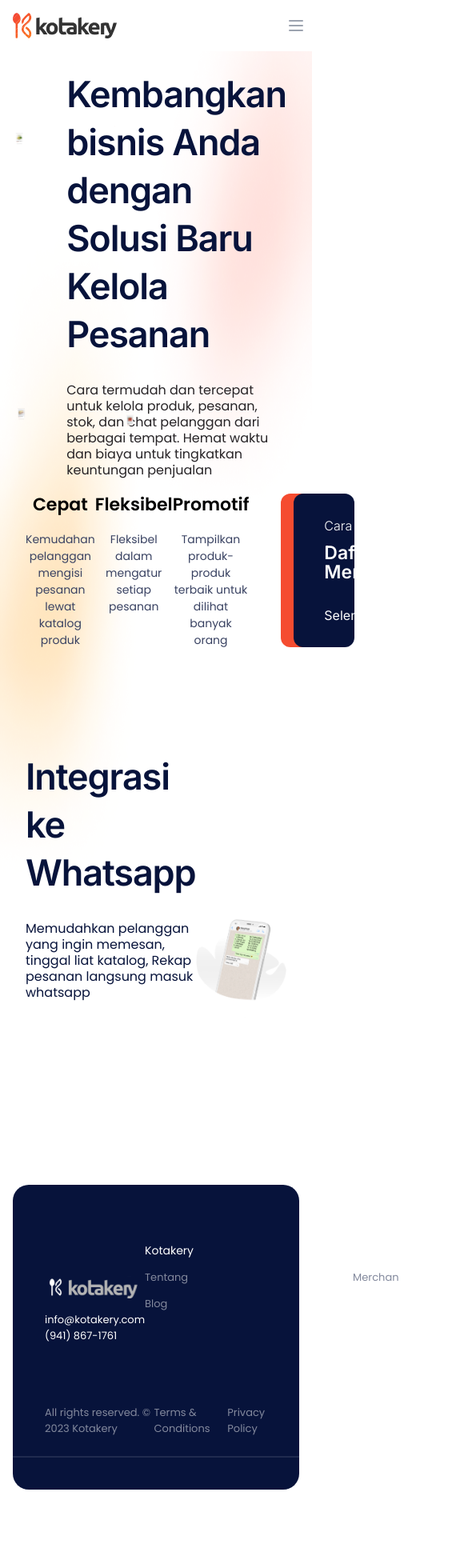
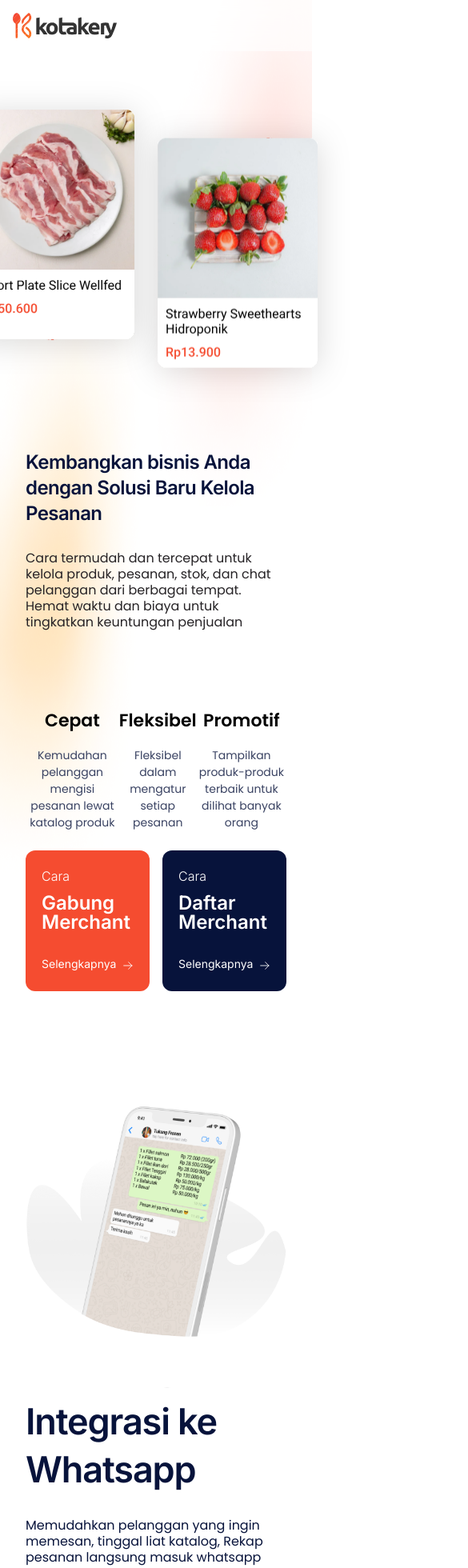
Before and after one commit to ikbalmoh/kotakery, a Next.js app: page / in a window 390 px wide. Shown: the top 1960 px of the page at 80% size, 585 px wide, since content can reach past the window. Before the commit the page ends 1878 px from the top, so only its background shows below. Built offline with nearby package versions, Linux system fonts and the light colour scheme.

Commit message:
landing page: responsive

```diff
--- a/src/app/(home)/components/Cta.tsx
+++ b/src/app/(home)/components/Cta.tsx
@@ -11,23 +11,23 @@
 
 const Cta = ({ href, label, dark }: ButtonProps) => {
   let className = classNames(
-    'w-full rounded-xl px-[38px] py-[28px] group',
+    'w-full rounded-xl p-5 md:p-8 group transition-transform scale-100 hover:scale-105',
     dark ? 'bg-[#07133B] hover:bg-[#0F2057]' : 'bg-[#F54C30] hover:bg-[#FF5F44]'
   );
 
   return (
     <Link className={className} href={href}>
-      <div className='text-white'>
-        <span className='text-[16px] font-light leading-4'>Cara</span>
-        <h4 className='text-[23px] font-semibold mt-[10px] mb-[30px] leading-6'>
+      <div className="text-white">
+        <span className="text-base font-light leading-4">Cara</span>
+        <h4 className="text-2xl font-semibold mt-[10px] mb-[30px] leading-6">
           {label}
         </h4>
-        <div className='flex justify-between text-[16px]'>
+        <div className="flex justify-between text-sm">
           <span>Selengkapnya</span>
-          <ArrowRightIcon className='w-9 h-6 group-hover:w-6 ease-in-out duration-300' />
+          <ArrowRightIcon className="ml-2 w-9 h-6 group-hover:w-6 ease-in-out duration-300" />
         </div>
       </div>
     </Link>
   );
 };
-export default Cta
+export default Cta;
--- a/src/app/(home)/components/Footer.tsx
+++ b/src/app/(home)/components/Footer.tsx
@@ -1,47 +1,75 @@
-
 import { Poppins } from 'next/font/google';
+import Image from 'next/image';
 
 const poppins = Poppins({ subsets: ['latin'], weight: ['400', '600'] });
 
 export default function Footer() {
   return (
-    <footer className='container mx-auto px-4 max-w-[1440px]'>
-      <div className='items-center justify-between bg-[#07133B] rounded-[20px] pb-[40px] mb-4'>
-        <div className='container flex items-center px-10 mx-auto pt-[72px] pb-[35px] max-w-[1244px] justify-between'>
-          <div className={`${poppins.className} w-[500px] text-[13px] leading-[20px] text-white`}>
-            <img src='/kotakery-footer.svg' alt='Kotakery' className='mb-4' />
-            <p>info@kotakery.com</p>
-            <p>(941) 867-1761</p>
+    <footer className="container mx-auto px-4 max-w-[1440px]">
+      <div className="items-center justify-between bg-[#07133B] rounded-[20px] pb-10 mb-4">
+        <div className="container px-10 mx-auto pt-[72px] pb-[35px] max-w-[1244px] grid grid-cols-12">
+          <div
+            className={`${poppins.className} col-span-12 md:col-span-6 xl:col-span-3 leading-5 text-white`}
+          >
+            <Image
+              src="/kotakery-footer.svg"
+              alt="Kotakery"
+              className="mb-4"
+              width={130}
+              height={30}
+            />
+            <p className="text-xs">info@kotakery.com</p>
+            <p className="text-xs">(941) 867-1761</p>
           </div>
-          <div className={`${poppins.className} text-[14px] leading-[21px] text-white flex`}>
-            <div className='w-[260px]'>
-              <ul className='flex flex-col space-y-3 text-[#83899D]'>
-                <li className='text-white'>Kotakery</li>
-                <li><a href="#" className="text-[13px] hover:text-white">Tentang</a></li>
-                <li><a href="#" className="text-[13px] hover:text-white">Blog</a></li>
+          <div className="col-span-12 md:col-span-6 xl:col-span-3">
+            <ul className="flex flex-col space-y-3 text-[#83899D]">
+              <li className="text-white">Kotakery</li>
+              <li>
+                <a href="#" className="text-xs hover:text-white">
+                  Tentang
+                </a>
+              </li>
+              <li>
+                <a href="#" className="text-xs hover:text-white">
+                  Blog
+                </a>
+              </li>
             </ul>
           </div>
-            <div className='w-[260px]'>
-              <ul className='flex flex-col space-y-3 text-[#83899D]'>
-                <li className='text-white'>Layanan</li>
-                <li><a href="#" className="text-[13px] hover:hover:text-white">Merchan</a></li>
+          <div className="col-span-12 md:col-span-6 xl:col-span-3">
+            <ul className="flex flex-col space-y-3 text-[#83899D]">
+              <li className="text-white">Layanan</li>
+              <li>
+                <a href="#" className="text-xs hover:hover:text-white">
+                  Merchan
+                </a>
+              </li>
             </ul>
           </div>
-            <div className='flex-1'>
-              <p className={`${poppins.className} text-[16px] leading-[24px] text-[#83899D]`}>
+          <div className="col-span-12 md:col-span-6 xl:col-span-3">
+            <p
+              className={`${poppins.className} text-sm leading-6 text-[#83899D]`}
+            >
               Jl. Ahmad Yani Timur No.502, Sucikaler, Kec. Karangpawitan,
               Kabupaten Garut, Jawa Barat 44182
             </p>
           </div>
         </div>
-        </div>
-        <div className='container flex justify-between px-10 mx-auto max-w-[1244px] pb-[24px] border-b-2 border-[#202B4F]'>
-          <span className={`${poppins.className} text-[13px] leading-[20px] text-[#83899D]`}>
+        <div className="container flex justify-between px-10 mx-auto max-w-[1244px] pb-[24px] border-b-2 border-[#202B4F]">
+          <span
+            className={`${poppins.className} text-xs leading-5 text-[#83899D]`}
+          >
             All rights reserved. © 2023 Kotakery
           </span>
-          <span className={`${poppins.className} text-[13px] leading-[20px] text-[#83899D] flex`}>
-            <a href='#' className='mr-5 hover:text-white'>Terms & Conditions</a>
-            <a href='#' className='hover:text-white'>Privacy Policy</a>
+          <span
+            className={`${poppins.className} text-xs leading-5 text-[#83899D] flex`}
+          >
+            <a href="#" className="mr-5 hover:text-white">
+              Terms & Conditions
+            </a>
+            <a href="#" className="hover:text-white">
+              Privacy Policy
+            </a>
           </span>
         </div>
       </div>
--- a/src/app/(home)/components/Hero.tsx
+++ /dev/null
@@ -1,114 +0,0 @@
-import Image from 'next/image';
-import { Poppins } from 'next/font/google';
-
-const poppins = Poppins({ subsets: ['latin'], weight: '400' });
-
-export default function Hero() {
-  return (
-    <div className='flex-col lg:max-h-screen lg:min-h-screen mt-5'>
-      <section className='overflow-hidden'>
-        <div className='container flex items-center mx-auto px-4 max-w-[1244px]'>
-          <div className='max-w-[650px] w-[650px] h-[450px] intro-y relative'>
-            <Image
-              src={'/card-product-1.svg'}
-              width={255}
-              height={366}
-              alt='Hero Image'
-              className='floating-card-1 absolute left-[-15px] top-[40px]'
-            />
-            <Image
-              src={'/card-product-2.svg'}
-              width={255}
-              height={366}
-              alt='Hero Image'
-              className='floating-card-4 absolute right-[30px] bottom-[60px]'
-            />
-            <Image
-              src={'/arrow-image.svg'}
-              width={420}
-              height={266}
-              alt='Hero Image'
-              className='floating-element absolute left-[100px] top-[40px]'
-            />
-            <Image
-              src={'/card-product-3.svg'}
-              width={255}
-              height={366}
-              alt='Hero Image'
-              className='floating-card-2 absolute left-[110px] bottom-[35px]'
-            />
-            <Image
-              src={'/card-product-4.svg'}
-              width={255}
-              height={366}
-              alt='Hero Image'
-              className='floating-card-3 absolute right-[170px] top-[17px]'
-            />
-          </div>
-          <div className='flex-col w-[486px] ml-[40px]'>
-            <h1 className='mt-1 text-[45px] leading-[60px] tracking-tight text-[#07133B]'>
-              Kembangkan bisnis Anda dengan Solusi Baru Kelola Pesanan
-            </h1>
-            <p
-              className={`${poppins.className} text-[16px] leading-[20px] mt-[30px] text-[#262326]`}
-            >
-              Cara termudah dan tercepat untuk kelola produk, pesanan, stok, dan
-              chat pelanggan dari berbagai tempat. Hemat waktu dan biaya untuk
-              tingkatkan keuntungan penjualan
-            </p>
-          </div>
-        </div>
-      </section>
-      <section className='overflow-hidden'>
-        <div className='container flex items-center mx-auto px-4 max-w-[1244px] justify-between'>
-          <div className='flex max-w-[620px] w-[620px] justify-between'>
-            <div className='flex-col text-center max-w-[170px]'>
-              <h4
-                className={`${poppins.className} text-[22px] leading-[34px] font-[600] mb-[16px]`}
-              >
-                Cepat
-              </h4>
-              <p
-                className={`${poppins.className} text-[14px] leading-[21px] text-[#394262]`}
-              >
-                Kemudahan pelanggan mengisi pesanan lewat katalog produk
-              </p>
-            </div>
-            <div className='flex-col text-center max-w-[170px]'>
-              <h4
-                className={`${poppins.className} text-[22px] leading-[34px] font-[600] mb-[16px]`}
-              >
-                Fleksibel
-              </h4>
-              <p
-                className={`${poppins.className} text-[14px] leading-[21px] text-[#394262]`}
-              >
-                Fleksibel dalam mengatur setiap pesanan
-              </p>
-            </div>
-            <div className='flex-col text-center max-w-[170px]'>
-              <h4
-                className={`${poppins.className} text-[22px] leading-[34px] font-[600] mb-[16px]`}
-              >
-                Promotif
-              </h4>
-              <p
-                className={`${poppins.className} text-[14px] leading-[21px] text-[#394262]`}
-              >
-                Tampilkan produk-produk terbaik untuk dilihat banyak orang
-              </p>
-            </div>
-          </div>
-          <div className='flex justify-between w-[486px] ml-[40px]'>
-            <button className='bg-[#F54C30] rounded-xl h-[192px] w-[233px]'>
-              <span className='text-white'>Gabung Merchant</span>
-            </button>
-            <button className='bg-[#07133B] rounded-xl h-[192px] w-[233px]'>
-              <span className='text-white'>Gabung Merchant</span>
-            </button>
-          </div>
-        </div>
-      </section>
-    </div>
-  );
-}
--- a/src/app/(home)/components/Navbar.tsx
+++ b/src/app/(home)/components/Navbar.tsx
@@ -1,45 +1,44 @@
-import Link from 'next/link'
-import Image from 'next/image'
-import Button from '@/components/Button';
+import Link from 'next/link';
+import Image from 'next/image';
 
 export default function Navbar() {
   return (
-    <nav className='bg-white sticky top-0 z-10'>
-      <div className='container mx-auto px-4 max-w-[1244px]'>
-        <div className='flex items-center justify-between h-16'>
-          <div className='flex items-center'>
-            <Link href='#' className='text-white text-lg font-semibold'>
+    <nav className="backdrop-blur-lg sticky top-0 z-10 bg-white/60">
+      <div className="container mx-auto px-4 max-w-[1244px]">
+        <div className="flex items-center justify-between h-16">
+          <div className="flex items-center">
+            <Link href="#" className="text-white text-lg font-semibold">
               <Image
                 src={'/kotakery-logo-with-text.svg'}
                 height={130}
                 width={130}
-                alt='Kotakery'
-                className='mr-3'
+                alt="Kotakery"
+                className="mr-3"
               />
             </Link>
           </div>
-          <div className='flex items-center'>
-            <div className='hidden md:block'>
+          <div className="flex items-center">
+            <div className="hidden md:block">
               <Link
-                href='/auth/signin'
-                className='bg-transparent border rounded border-[#F54C30] text-[#F54C30] shadow-none w-min whitespace-nowrap hover:bg-[#ffebe8] px-5 py-[5px] font-medium transition-all'
+                href="/auth/signin"
+                className="bg-transparent border rounded border-[#F54C30] text-[#F54C30] shadow-none w-min whitespace-nowrap hover:bg-[#ffebe8] px-5 py-[5px] font-medium transition-all"
               >
                 <span>Masuk</span>
               </Link>
             </div>
           </div>
-          <div className='-mr-2 flex md:hidden'>
-            <button className='text-gray-400 hover:text-white focus:outline-none focus:text-white'>
+          <div className="hidden">
+            <button className="text-gray-400 hover:text-white focus:outline-none focus:text-white">
               <svg
-                className='h-6 w-6'
-                viewBox='0 0 24 24'
-                fill='none'
-                stroke='currentColor'
-                stroke-width='2'
-                stroke-linecap='round'
-                stroke-linejoin='round'
+                className="h-6 w-6"
+                viewBox="0 0 24 24"
+                fill="none"
+                stroke="currentColor"
+                strokeWidth="2"
+                strokeLinecap="round"
+                strokeLinejoin="round"
               >
-                <path d='M4 6h16M4 12h16M4 18h16'></path>
+                <path d="M4 6h16M4 12h16M4 18h16"></path>
               </svg>
             </button>
           </div>
--- a/src/app/(home)/section/Hero.tsx
+++ b/src/app/(home)/section/Hero.tsx
@@ -7,50 +7,52 @@
 export default function Hero() {
   return (
     <>
-      <section className='px-4'>
-        <div className='flex items-center mx-auto px-4 pt-5'>
-          <div className='max-w-[650px] w-[650px] h-[450px] intro-y relative'>
+      <section className="px-4">
+        <div className="grid grid-cols-12 gap-6 lg:gap-10 mx-auto px-4 pt-5">
+          <div className="col-span-12 lg:col-span-7 h-[450px] intro-y relative">
             <Image
               src={'/card-product-1.svg'}
               width={255}
               height={366}
-              alt='Hero Image'
-              className='floating-card-1 absolute left-[-15px] top-[40px]'
+              alt="Hero Image"
+              className="floating-card-1 absolute left-[-15px] top-[40px] hidden md:block w-auto h-auto"
             />
             <Image
               src={'/card-product-2.svg'}
               width={255}
               height={366}
-              alt='Hero Image'
-              className='floating-card-4 absolute right-[30px] bottom-[60px]'
+              alt="Hero Image"
+              className="floating-card-4 absolute right-[30px] bottom-[60px] hidden md:block w-auto h-auto"
             />
             <Image
               src={'/arrow-image.svg'}
               width={420}
               height={266}
-              alt='Hero Image'
-              className='floating-element absolute left-[100px] top-[40px]'
+              alt="Hero Image"
+              className="floating-element absolute left-2 md:left-[100px] top-[80px] md:top-[40px] w-auto h-auto"
             />
             <Image
               src={'/card-product-3.svg'}
               width={255}
               height={366}
-              alt='Hero Image'
-              className='floating-card-2 absolute left-[110px] bottom-[35px]'
+              alt="Hero Image"
+              className="floating-card-2 absolute left-[110px] bottom-[35px] w-auto h-auto"
             />
             <Image
               src={'/card-product-4.svg'}
               width={255}
               height={366}
-              alt='Hero Image'
-              className='floating-card-3 absolute right-[170px] top-[17px]'
+              alt="Hero Image"
+              className="floating-card-3 absolute right-[150px] md:right-[170px] top-[17px] w-auto h-auto"
             />
           </div>
-          <div className='flex-col w-[486px] ml-[40px]'>
-            <h1 className='mt-1 text-[45px] leading-[60px] tracking-tight font-semibold text-[#07133B]'>
+          <div className="flex flex-col justify-center col-span-12 lg:col-span-5">
+            <h1 className="mt-1 text-2xl md:text-4xl md:leading-10 tracking-tight font-semibold text-[#07133B]">
               Kembangkan bisnis Anda dengan Solusi Baru Kelola Pesanan
             </h1>
-            <p className={`${poppins.className} text-[16px] leading-[20px] mt-[30px] text-[#262326]`}>
+            <p
+              className={`${poppins.className} text-base leading-[20px] mt-[30px] text-[#262326]`}
+            >
               Cara termudah dan tercepat untuk kelola produk, pesanan, stok, dan
               chat pelanggan dari berbagai tempat. Hemat waktu dan biaya untuk
               tingkatkan keuntungan penjualan
@@ -58,38 +60,50 @@
           </div>
         </div>
       </section>
-      <section className='p-4 mb-[90px]'>
-        <div className='flex items-center mx-auto px-4 justify-between'>
-          <div className='flex max-w-[620px] w-[620px] justify-between'>
-            <div className='flex-col text-center max-w-[170px]'>
-              <h4 className={`${poppins.className} text-[22px] leading-[34px] font-[600] mb-[16px]`}>
+      <section className="p-4 mb-[90px] mt-[80px] md:mt-10">
+        <div className="grid grid-cols-12 gap-6 items-center mx-auto px-4 justify-between">
+          <div className="col-span-12 md:col-span-7 flex justify-between">
+            <div className="flex-col text-center flex">
+              <h4
+                className={`${poppins.className} text-[22px] leading-[34px] font-[600] mb-[16px]`}
+              >
                 Cepat
               </h4>
-              <p className={`${poppins.className} text-[14px] leading-[21px] text-[#394262]`}>
+              <p
+                className={`${poppins.className} text-[14px] leading-[21px] text-[#394262]`}
+              >
                 Kemudahan pelanggan mengisi pesanan lewat katalog produk
               </p>
             </div>
-            <div className='flex-col text-center max-w-[170px]'>
-              <h4 className={`${poppins.className} text-[22px] leading-[34px] font-[600] mb-[16px]`}>
+            <div className="flex-col text-center flex">
+              <h4
+                className={`${poppins.className} text-[22px] leading-[34px] font-[600] mb-[16px]`}
+              >
                 Fleksibel
               </h4>
-              <p className={`${poppins.className} text-[14px] leading-[21px] text-[#394262]`}>
+              <p
+                className={`${poppins.className} text-[14px] leading-[21px] text-[#394262]`}
+              >
                 Fleksibel dalam mengatur setiap pesanan
               </p>
             </div>
-            <div className='flex-col text-center max-w-[170px]'>
-              <h4 className={`${poppins.className} text-[22px] leading-[34px] font-[600] mb-[16px]`}>
+            <div className="flex-col text-center flex">
+              <h4
+                className={`${poppins.className} text-[22px] leading-[34px] font-[600] mb-[16px]`}
+              >
                 Promotif
               </h4>
-              <p className={`${poppins.className} text-[14px] leading-[21px] text-[#394262]`}>
+              <p
+                className={`${poppins.className} text-[14px] leading-[21px] text-[#394262]`}
+              >
                 Tampilkan produk-produk terbaik untuk dilihat banyak orang
               </p>
             </div>
           </div>
-          <div className='flex justify-between w-[486px] ml-[40px]'>
-            <div className='grid grid-cols-2 grid-flow-col gap-4'>
-              <Cta href='/auth/signin' label='Gabung Merchant'></Cta>
-              <Cta dark href='/auth/signin' label='Daftar Merchant'></Cta>
+          <div className="col-span-12 md:col-span-5 flex justify-between">
+            <div className="grid grid-cols-2 grid-flow-col gap-4">
+              <Cta href="/auth/signin" label="Gabung Merchant"></Cta>
+              <Cta dark href="/auth/signup" label="Daftar Merchant"></Cta>
             </div>
           </div>
         </div>
--- a/src/app/(home)/section/Integration.tsx
+++ b/src/app/(home)/section/Integration.tsx
@@ -4,12 +4,12 @@
 
 export default function Integration() {
   return (
-    <section className='px-4'>
-      <div className='container mx-auto'>
-        <div className='flex items-center mx-auto px-4 pt-5'>
-          <div className='flex-1'>
-            <div className='max-w-[489px] mb-[230px]'>
-              <h2 className='mt-1 mb-6 text-[45px] leading-[60px] tracking-tight font-semibold text-[#07133B]'>
+    <section className="px-4">
+      <div className="container mx-auto">
+        <div className="flex flex-col-reverse md:flex-row items-center mx-auto px-4 pt-5">
+          <div className="flex-1">
+            <div className="max-w-[489px] mb-[230px]">
+              <h2 className="mt-1 mb-6 text-[45px] leading-[60px] tracking-tight font-semibold text-[#07133B]">
                 Integrasi ke Whatsapp
               </h2>
               <p
@@ -20,10 +20,10 @@
               </p>
             </div>
           </div>
-          <div className='flex-1'>
+          <div className="flex-1">
             <Image
-              src='/Whatsapp.png'
-              alt='whatsapp integrasi'
+              src="/Whatsapp.png"
+              alt="whatsapp integrasi"
               width={455}
               height={566}
             />
```
Lines whose indentation alone changed are shown as unchanged.
